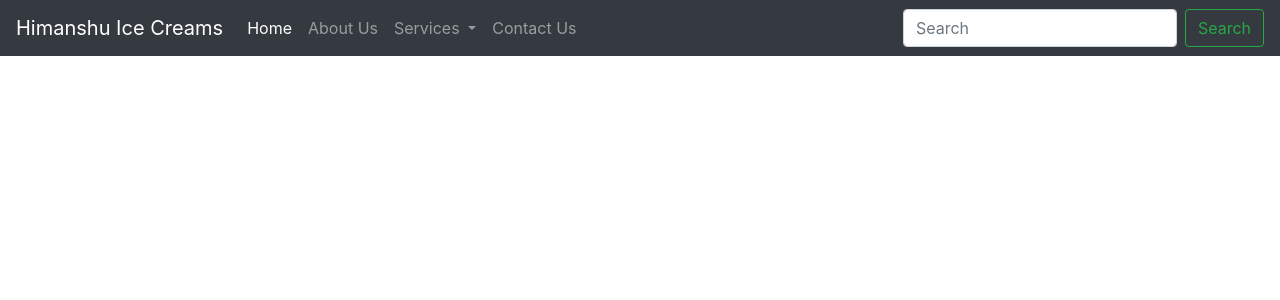
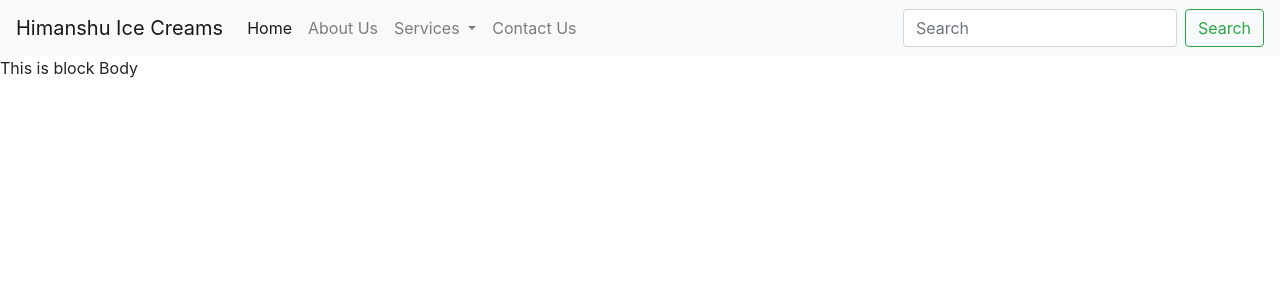
Before and after one commit to tkdhimanshusingh/Django, a Django app: page /home in a window 1280 px wide. Shown: the top 300 px of the page. Run offline with Django 4.2, Linux system fonts and the light colour scheme.

Commit message:
Template Inheritance in Django
Templates of various landing pages created along with their linking with the base.html file, that contains the blocks to be replaced by the contents of their respective pages.

```diff
--- a/hello/home/views.py
+++ b/hello/home/views.py
@@ -6,10 +6,13 @@ def index(request):
         "variable1":"Himanshu is Great",
         "variable2":"Harry is Great"
     }
-    return render(request,'index.html',context)
+    return render(request,'index.html')
 def about(request):
-    return HttpResponse("This is about page")
+    return render(request,'about.html')
+    #return HttpResponse("This is about page")
 def services(request):
-    return HttpResponse("This is Services page")
+    return render(request,'services.html')
+    #return HttpResponse("This is Services page")
 def contact(request):
-    return HttpResponse("This is Contact page")
+    return render(request,'contact.html')
+    #return HttpResponse("This is Contact page")
--- /dev/null
+++ b/hello/templates/about.html
@@ -0,0 +1,3 @@
+{% extends 'base.html' %}
+{% block title %}About{% endblock title %}
+{% block body %}This is About Page{% endblock body %}
--- /dev/null
+++ b/hello/templates/base.html
@@ -0,0 +1,55 @@
+<!doctype html>
+<html lang="en">
+  <head>
+    <!-- Required meta tags -->
+    <meta charset="utf-8">
+    <meta name="viewport" content="width=device-width, initial-scale=1, shrink-to-fit=no">
+
+    <!-- Bootstrap CSS -->
+    <link rel="stylesheet" href="https://cdn.jsdelivr.net/npm/bootstrap@4.4.1/dist/css/bootstrap.min.css" integrity="sha384-Vkoo8x4CGsO3+Hhxv8T/Q5PaXtkKtu6ug5TOeNV6gBiFeWPGFN9MuhOf23Q9Ifjh" crossorigin="anonymous">
+
+    <title> {% block title %}{% endblock title %} Himanshu Ice Creams</title>
+  </head>
+  <body>
+    <nav class="navbar navbar-expand-lg navbar-light bg-light">
+      <a class="navbar-brand" href="#">Himanshu Ice Creams</a>
+      <button class="navbar-toggler" type="button" data-toggle="collapse" data-target="#navbarSupportedContent" aria-controls="navbarSupportedContent" aria-expanded="false" aria-label="Toggle navigation">
+        <span class="navbar-toggler-icon"></span>
+      </button>
+
+      <div class="collapse navbar-collapse" id="navbarSupportedContent">
+        <ul class="navbar-nav mr-auto">
+          <li class="nav-item active">
+            <a class="nav-link" href="/home">Home <span class="sr-only">(current)</span></a>
+          </li>
+          <li class="nav-item">
+            <a class="nav-link" href="/about">About Us</a>
+          </li>
+          <li class="nav-item dropdown">
+            <a class="nav-link dropdown-toggle" href="/services" id="navbarDropdown" role="button" data-toggle="dropdown" aria-haspopup="true" aria-expanded="false">
+              Services
+            </a>
+            <div class="dropdown-menu" aria-labelledby="navbarDropdown">
+              <a class="dropdown-item" href="/services">Ice Creams</a>
+              <a class="dropdown-item" href="#">Softy</a>
+              <div class="dropdown-divider"></div>
+              <a class="dropdown-item" href="#">Family Pack</a>
+            </div>
+            <li class="nav-item">
+              <a class="nav-link" href="/contact">Contact Us</a>
+            </li>
+        </ul>
+        <form class="form-inline my-2 my-lg-0">
+          <input class="form-control mr-sm-2" type="search" placeholder="Search" aria-label="Search">
+          <button class="btn btn-outline-success my-2 my-sm-0" type="submit">Search</button>
+        </form>
+      </div>
+    </nav>
+{% block body %}{% endblock body %}
+    <!-- Optional JavaScript -->
+    <!-- jQuery first, then Popper.js, then Bootstrap JS -->
+    <script src="https://code.jquery.com/jquery-3.4.1.slim.min.js" integrity="sha384-J6qa4849blE2+poT4WnyKhv5vZF5SrPo0iEjwBvKU7imGFAV0wwj1yYfoRSJoZ+n" crossorigin="anonymous"></script>
+    <script src="https://cdn.jsdelivr.net/npm/popper.js@1.16.0/dist/umd/popper.min.js" integrity="sha384-Q6E9RHvbIyZFJoft+2mJbHaEWldlvI9IOYy5n3zV9zzTtmI3UksdQRVvoxMfooAo" crossorigin="anonymous"></script>
+    <script src="https://cdn.jsdelivr.net/npm/bootstrap@4.4.1/dist/js/bootstrap.min.js" integrity="sha384-wfSDF2E50Y2D1uUdj0O3uMBJnjuUD4Ih7YwaYd1iqfktj0Uod8GCExl3Og8ifwB6" crossorigin="anonymous"></script>
+  </body>
+</html>
--- /dev/null
+++ b/hello/templates/contact.html
@@ -0,0 +1,3 @@
+{% extends 'base.html' %}
+{% block title %}Contact{% endblock title %}
+{% block body %}This is Contact Page{% endblock body %}
--- a/hello/templates/index.html
+++ b/hello/templates/index.html
@@ -1,55 +1,3 @@
-<!doctype html>
-<html lang="en">
-  <head>
-    <!-- Required meta tags -->
-    <meta charset="utf-8">
-    <meta name="viewport" content="width=device-width, initial-scale=1, shrink-to-fit=no">
-
-    <!-- Bootstrap CSS -->
-    <link rel="stylesheet" href="https://cdn.jsdelivr.net/npm/bootstrap@4.4.1/dist/css/bootstrap.min.css" integrity="sha384-Vkoo8x4CGsO3+Hhxv8T/Q5PaXtkKtu6ug5TOeNV6gBiFeWPGFN9MuhOf23Q9Ifjh" crossorigin="anonymous">
-
-    <title>Himanshu Ice Creams</title>
-  </head>
-  <body>
-    <nav class="navbar navbar-expand-lg navbar-dark bg-dark">
-      <a class="navbar-brand" href="#">Himanshu Ice Creams</a>
-      <button class="navbar-toggler" type="button" data-toggle="collapse" data-target="#navbarSupportedContent" aria-controls="navbarSupportedContent" aria-expanded="false" aria-label="Toggle navigation">
-        <span class="navbar-toggler-icon"></span>
-      </button>
-
-      <div class="collapse navbar-collapse" id="navbarSupportedContent">
-        <ul class="navbar-nav mr-auto">
-          <li class="nav-item active">
-            <a class="nav-link" href="/home">Home <span class="sr-only">(current)</span></a>
-          </li>
-          <li class="nav-item">
-            <a class="nav-link" href="/about">About Us</a>
-          </li>
-          <li class="nav-item dropdown">
-            <a class="nav-link dropdown-toggle" href="/services" id="navbarDropdown" role="button" data-toggle="dropdown" aria-haspopup="true" aria-expanded="false">
-              Services
-            </a>
-            <div class="dropdown-menu" aria-labelledby="navbarDropdown">
-              <a class="dropdown-item" href="/services">Ice Creams</a>
-              <a class="dropdown-item" href="#">Softy</a>
-              <div class="dropdown-divider"></div>
-              <a class="dropdown-item" href="#">Family Pack</a>
-            </div>
-            <li class="nav-item">
-              <a class="nav-link" href="/contact">Contact Us</a>
-            </li>
-        </ul>
-        <form class="form-inline my-2 my-lg-0">
-          <input class="form-control mr-sm-2" type="search" placeholder="Search" aria-label="Search">
-          <button class="btn btn-outline-success my-2 my-sm-0" type="submit">Search</button>
-        </form>
-      </div>
-    </nav>
-
-    <!-- Optional JavaScript -->
-    <!-- jQuery first, then Popper.js, then Bootstrap JS -->
-    <script src="https://code.jquery.com/jquery-3.4.1.slim.min.js" integrity="sha384-J6qa4849blE2+poT4WnyKhv5vZF5SrPo0iEjwBvKU7imGFAV0wwj1yYfoRSJoZ+n" crossorigin="anonymous"></script>
-    <script src="https://cdn.jsdelivr.net/npm/popper.js@1.16.0/dist/umd/popper.min.js" integrity="sha384-Q6E9RHvbIyZFJoft+2mJbHaEWldlvI9IOYy5n3zV9zzTtmI3UksdQRVvoxMfooAo" crossorigin="anonymous"></script>
-    <script src="https://cdn.jsdelivr.net/npm/bootstrap@4.4.1/dist/js/bootstrap.min.js" integrity="sha384-wfSDF2E50Y2D1uUdj0O3uMBJnjuUD4Ih7YwaYd1iqfktj0Uod8GCExl3Og8ifwB6" crossorigin="anonymous"></script>
-  </body>
-</html>
+{% extends 'base.html' %}
+{% block title %}Home{% endblock title %}
+{% block body %}This is block Body{% endblock body %}
--- /dev/null
+++ b/hello/templates/services.html
@@ -0,0 +1,3 @@
+{% extends 'base.html' %}
+{% block title %}Services{% endblock title %}
+{% block body %}This is Services Block{% endblock body %}
```
